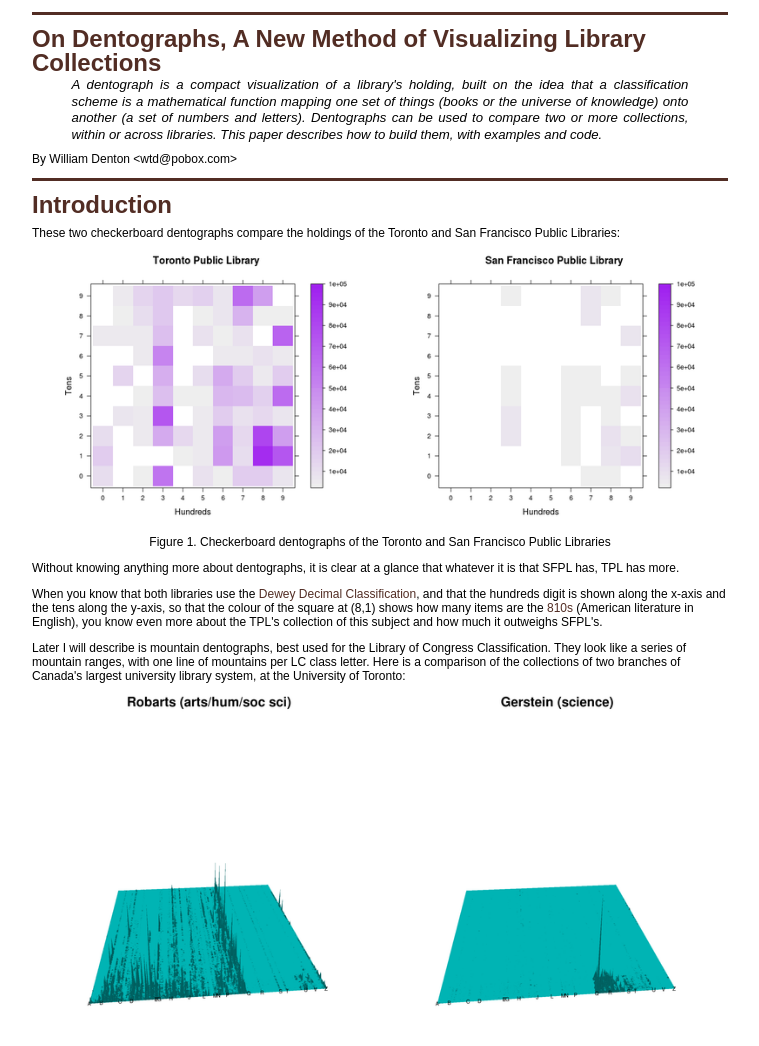
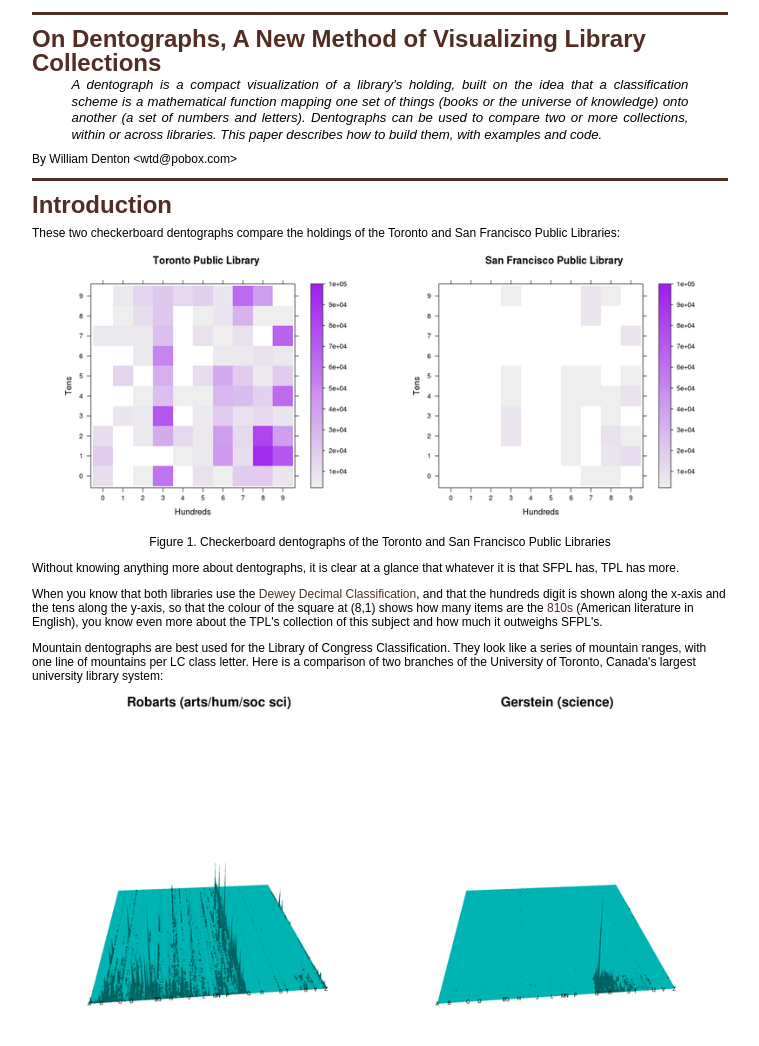
Before and after one commit to wdenton/c4lj-dentographs-paper, a plain HTML site: page index.html in a window 1280 px wide. Shown: the top 1046 px of the page, without its empty margins (196-955 px from the left). Drawn offline with Linux system fonts and the light colour scheme.

Commit message:
Minor edit

```diff
--- a/index.html
+++ b/index.html
@@ -33,7 +33,7 @@
 
 <p>When you know that both libraries use the <a href="http://dewey.info/">Dewey Decimal Classification</a>, and that the hundreds digit is shown along the x-axis and the tens along the y-axis, so that the colour of the square at (8,1) shows how many items are the <a href="http://dewey.info/class/81/2009/08/about.en">810s</a> (American literature in English), you know even more about the TPL's collection of this subject and how much it outweighs SFPL's. </p>
 
-<p>Later I will describe is mountain dentographs, best used for the Library of Congress Classification.  They look like a series of mountain ranges, with one line of mountains per LC class letter.  Here is a comparison of the collections of two branches of Canada's largest university library system, at the University of Toronto:</p>
+<p>Mountain dentographs are best used for the Library of Congress Classification.  They look like a series of mountain ranges, with one line of mountains per LC class letter.  Here is a comparison of two branches of the University of Toronto, Canada's largest university library system:</p>
 
 <p><a href="images/utoronto-branches.png"><img src="images/utoronto-branches-smaller.png" alt="Comparison of mountain dentographs of U Toronto branches Robarts and Gerstein" title="Mountain dentographs of U Toronto branches Robarts and Gerstein" /></a></p>
 
@@ -224,8 +224,6 @@
 </code></pre>
 
 <p>Then in R:</p>
-
-<p>can be used just as above to generate <code>tpl-one-by-two.txt</code>, and then a similar set of R commands will make a new dentograph.  The intermediate steps are the same; the data is loaded into tpl.one.by.two and then turned into tpl.one.by.two.table, and this command makes the visualization:</p>
 
 <pre><code>&gt; tpl.one.by.two &lt;- read.table("tpl-one-by-two.txt")
 &gt; tpl.one.by.two.table &lt;- table(tpl.one.by.two)
```
Also changed, not shown: dentograph-paper.html (+1 -3 lines), 1 other file.
